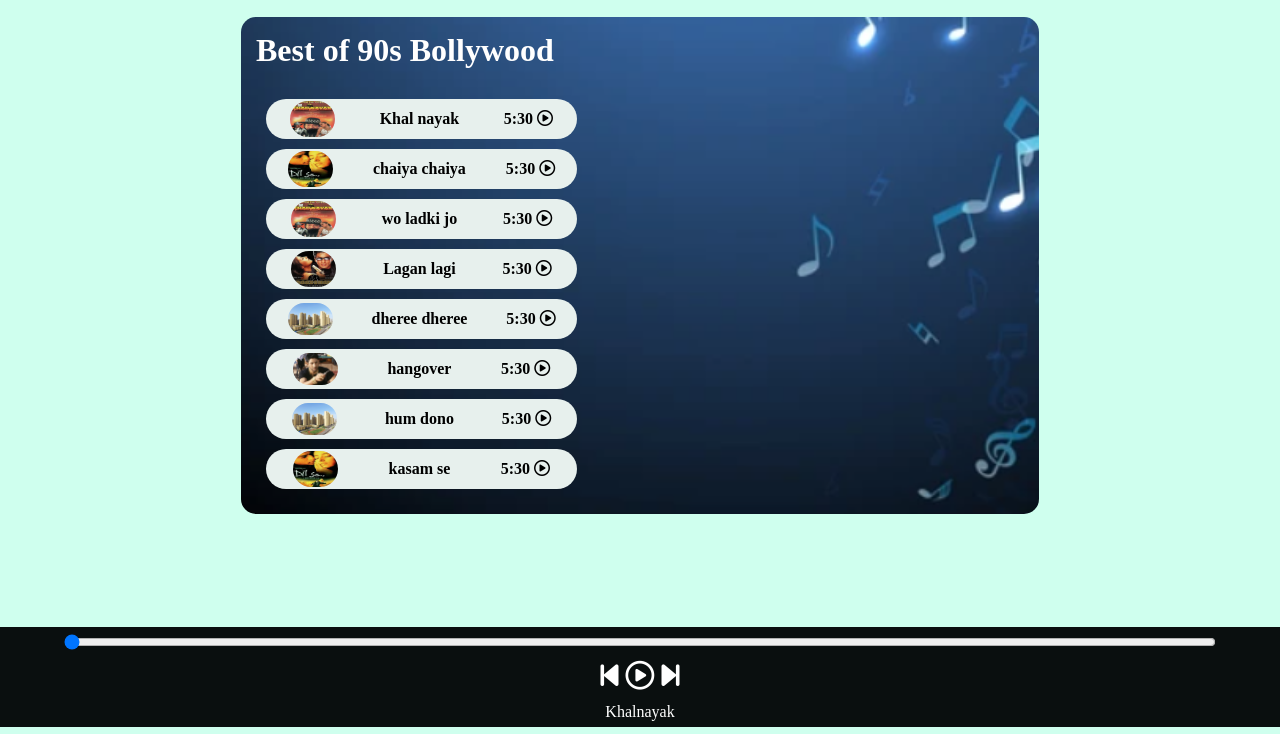
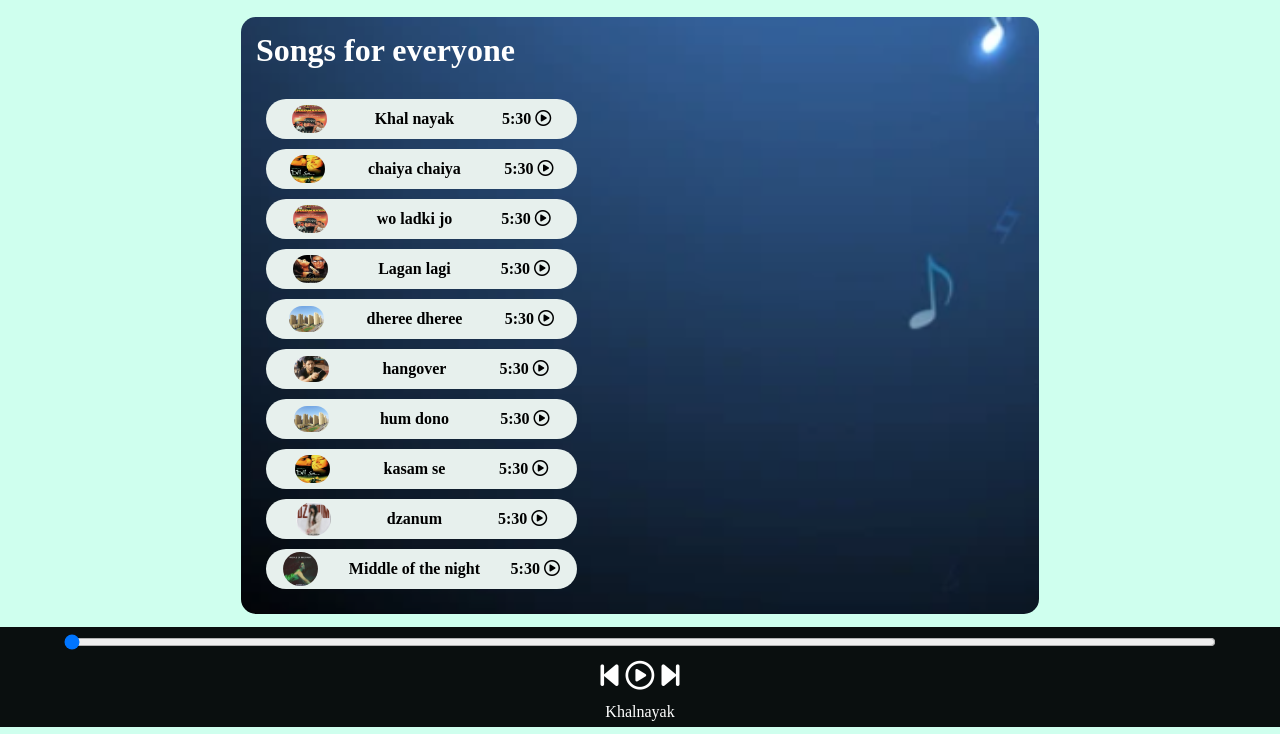
Before and after one commit to gitminaj/spotify_clone, a plain HTML site: page index.html in a window 1280 px wide. Shown: the part 73-807 px from the top of the page. Drawn offline with Linux system fonts and the light colour scheme.

Commit message:
improvement and more song

```diff
--- a/index.html
+++ b/index.html
@@ -18,7 +18,7 @@
 
     <div class="container">
         <div class="songList">
-            <h1>Best of 90s Bollywood</h1>
+            <h1>Songs for everyone</h1>
          <div class="songItemContainer">
             <div class="songItems">
                 <img src="song1.png" alt="img">
@@ -52,6 +52,14 @@
                 <img src="song1.png" alt="img">
                 <span class="songName">Khalnayak </span><span class="timeStamp"> 5:30 <i  id="7" class="fa-regular fa-circle-play songItemPlay"></i></span>
             </div>
+            <div class="songItems">
+                <img src="song1.png" alt="img">
+                <span class="songName">Khalnayak </span><span class="timeStamp"> 5:30 <i  id="8" class="fa-regular fa-circle-play songItemPlay"></i></span>
+            </div>
+            <div class="songItems">
+                <img src="song1.png" alt="img">
+                <span class="songName">Khalnayak </span><span class="timeStamp"> 5:30 <i  id="9" class="fa-regular fa-circle-play songItemPlay"></i></span>
+            </div>
          </div>
 
         </div>
@@ -70,7 +78,6 @@
         </div>
     </div>
 
-
 <script src="script.js"></script>
 </body>
 </html>
--- a/script.js
+++ b/script.js
@@ -17,6 +17,8 @@ let songs = [
     { songName: "hangover", filePath: "songs/2.mp3", coverPath: "covers/6.png"},
     { songName: "hum dono", filePath: "songs/1.mp3", coverPath: "covers/7.png"},
     { songName: "kasam se", filePath: "songs/4.mp3", coverPath: "covers/2.png"},
+    { songName: "dzanum", filePath: "songs/9.mp3", coverPath: "covers/9.jpg"},
+    { songName: "Middle of the night", filePath: "songs/10.mp3", coverPath: "covers/10.jpg"},
 ];
 
 songItems.forEach((element, i) => {
--- a/style.css
+++ b/style.css
@@ -37,7 +37,7 @@ nav .logo img{
 }
 
 .container{
-    /* min-height: 76vh; */
+    min-height: auto;
     background-color: black;
     color: white;
     width: 60%;
@@ -49,7 +49,7 @@ nav .logo img{
 }
 
 .bottom{
-    position:absolute;
+    position:sticky;
     background-color: rgb(10, 15, 15);
     color: white;
     height: 100px;
@@ -89,8 +89,9 @@ nav .logo img{
     border-radius: 30px;
 }
 
+
 .songItems img{
-    width: 45px;
+    width: 35px;
     border-radius: 50px;
 }
 
```
Also changed, not shown: New Text Document.txt (deleted), covers/10.jpg (added), covers/9.jpg (added), 2 other files.
